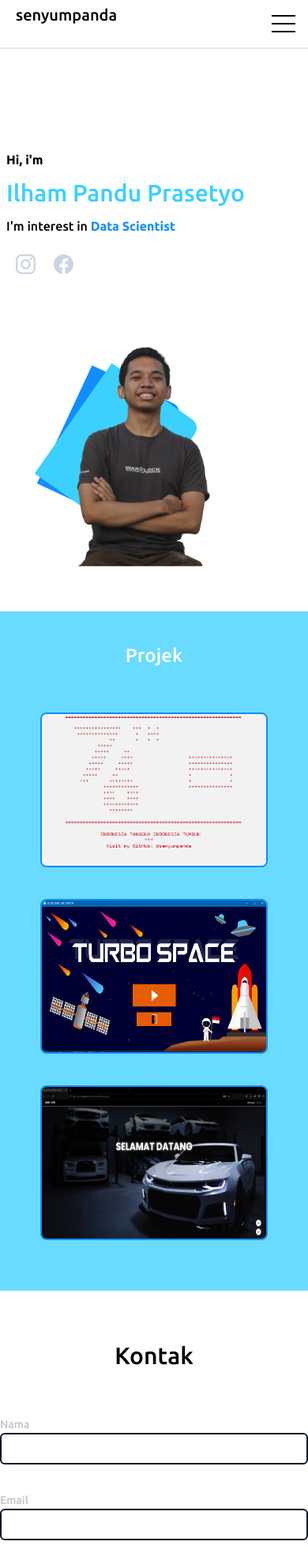
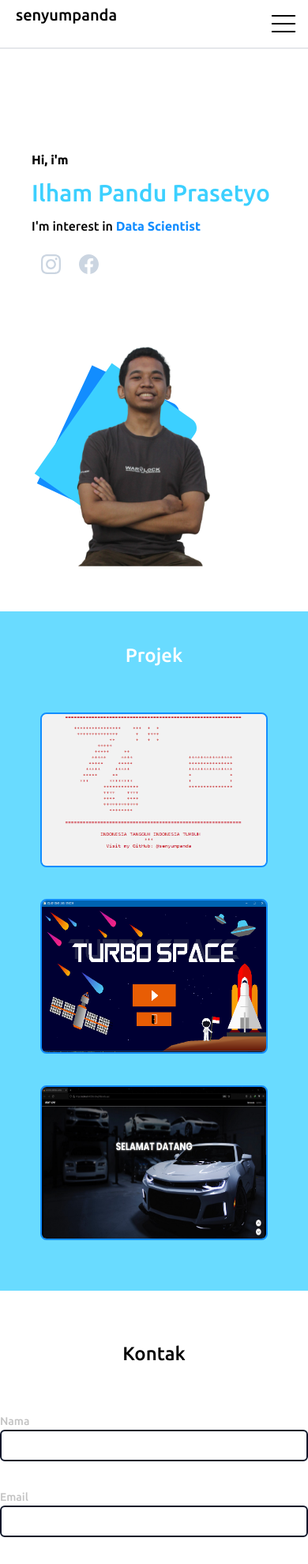
Before and after one commit to senyumpanda/senyumpanda.github.io, a website: page index.html in a window 390 px wide. Shown: the top 1980 px of the page at 79% size. Drawn offline with nearby package versions, Linux system fonts and the light colour scheme; files that its build step writes are made by us from their sources.

Commit message:
perbaharui

```diff
--- a/index.html
+++ b/index.html
@@ -70,7 +70,7 @@
     <section id="profil" class="pt-32 pb-20">
         <div class="pl-0 relative">
             <div class="container flex flex-wrap justify-between md:mx-auto">
-                <div class="w-full pl-2 sm:pl-20 md:w-1/2 md:pt-20 md:pl-2 lg:pt-44 lg:pl-3 xl:pt-20 xl:pl-2">
+                <div class="w-full pl-10 sm:pl-20 md:w-1/2 md:pt-20 md:pl-2 lg:pt-44 lg:pl-3 xl:pt-20 xl:pl-2">
                     <h2 class="font-semibold text-md mb-3 sm:text-lg xl:text-xl">Hi, i'm</h2>
                     <h1 class="text-3xl font-medium text-primary mb-3 sm:text-4xl lg:text-5xl xl:text-6xl xl:font-bold
                     ">Ilham Pandu Prasetyo</h1>
@@ -192,7 +192,7 @@
     <section id="kontak" class="mt-16">
         <div class="container mx-auto">
             <div class="keterangan-projek w-full mx-auto text-center mb-14 md:mb-16">
-                <h3 class="text-3xl font-medium sm:text-4xl 2xl:text-5xl">Kontak</h3>
+                <h3 class="text-2xl font-medium sm:text-4xl 2xl:text-5xl">Kontak</h3>
                 <!-- <p class="text-xs sm:text-sm">Dapat Hubungi Saya di Bawah</p> -->
             </div>
 
```
